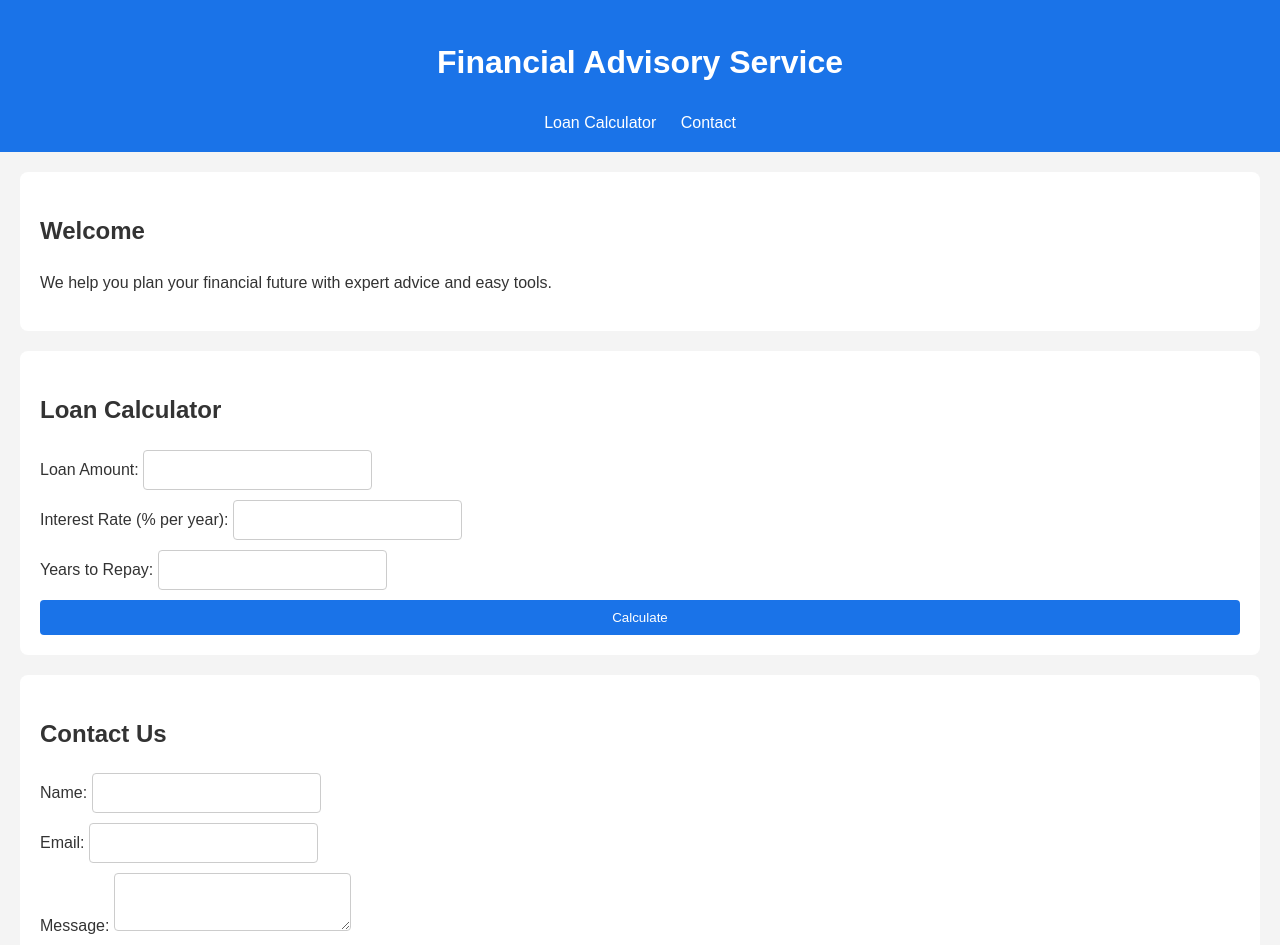
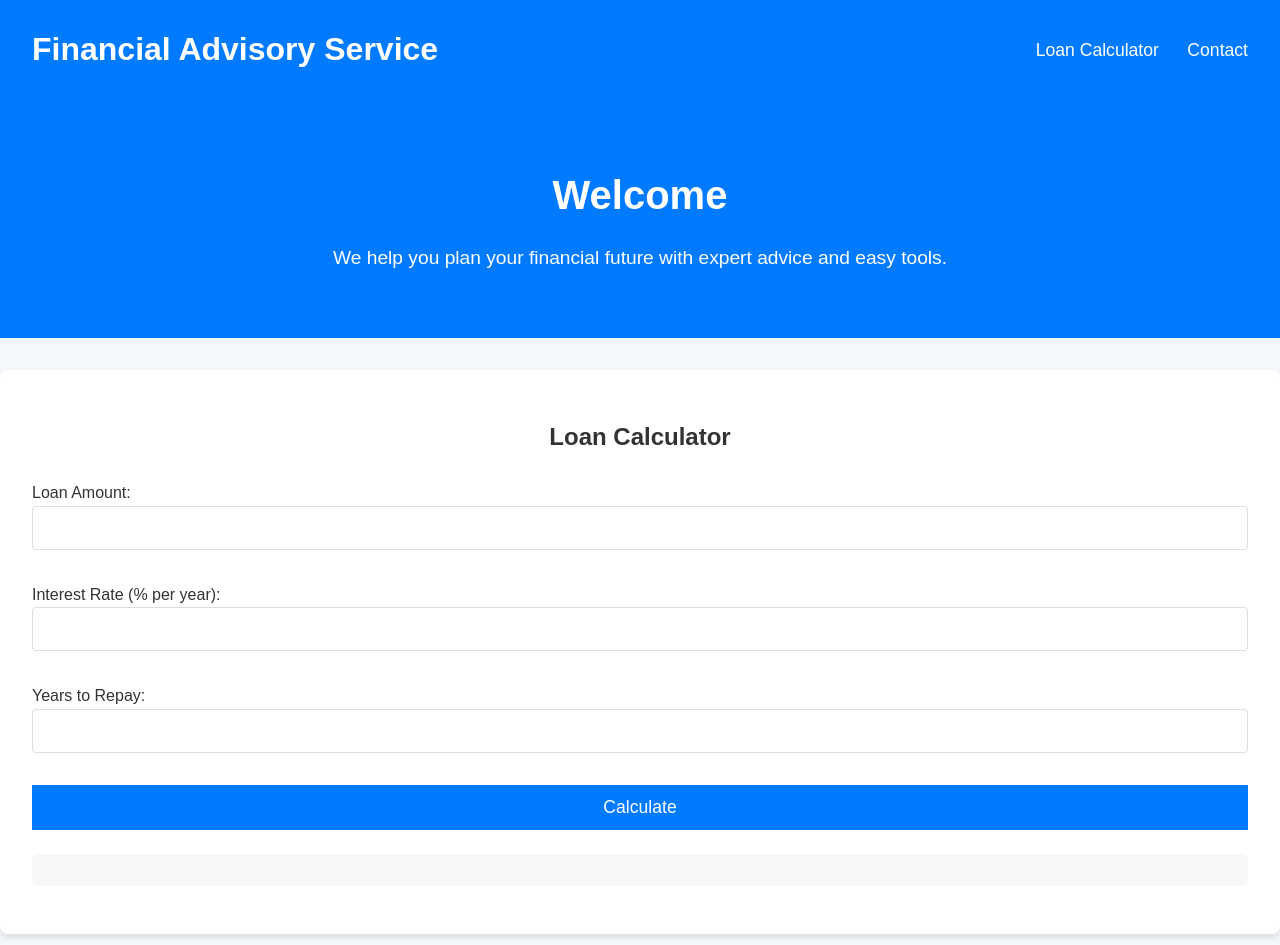
Before and after one commit to kenil2271/Financial-advisory-site, a plain HTML site: page index.html in a window 1280 px wide. Shown: the top 945 px of the page. Drawn offline with nearby package versions, Linux system fonts and the light colour scheme.

Commit message:
Update style.css

```diff
--- a/style.css
+++ b/style.css
@@ -1,61 +1,215 @@
-body {
-    font-family: Arial, sans-serif;
+/* General Reset */
+*,
+*::before,
+*::after {
   margin: 0;
   padding: 0;
+  box-sizing: border-box;
+}
+
+body {
+  font-family: 'Arial', sans-serif;
   line-height: 1.6;
-    background-color: #f4f4f4;
+  background-color: #f4f7fc;
+  color: #333;
+  padding: 0;
+  margin: 0;
+  min-height: 100vh;
+}
+
+/* Global Styles */
+a {
+  text-decoration: none;
+  color: inherit;
+}
+
+h1, h2, h3 {
+  font-family: 'Montserrat', sans-serif;
+  font-weight: 700;
+}
+
+button {
+  padding: 10px 20px;
+  border: none;
+  background-color: #007bff;
+  color: #fff;
+  font-size: 1rem;
+  cursor: pointer;
+  transition: background-color 0.3s ease;
+}
+
+button:hover {
+  background-color: #0056b3;
+}
+
+header {
+  background-color: #007bff;
+  color: white;
+  padding: 1.5rem 2rem;
+  display: flex;
+  justify-content: space-between;
+  align-items: center;
+  box-shadow: 0 4px 6px rgba(0, 0, 0, 0.1);
+}
+
+header h1 {
+  font-size: 2rem;
+}
+
+nav a {
+  margin-left: 1.5rem;
+  color: white;
+  font-size: 1.1rem;
+}
+
+nav a:hover {
+  color: #ffcc00;
+}
+
+/* Responsive Navigation */
+@media (max-width: 768px) {
+  nav {
+    display: none;
+  }
+
+  header h1 {
+    font-size: 1.5rem;
+  }
+}
+
+/* Hero Section */
+.intro {
+  padding: 4rem 2rem;
+  text-align: center;
+  background-color: #007bff;
+  color: white;
+}
+
+.intro h2 {
+  font-size: 2.5rem;
+  margin-bottom: 1rem;
+}
+
+.intro p {
+  font-size: 1.2rem;
+}
+
+/* Loan Calculator Section */
+#calculator {
+  padding: 3rem 2rem;
+  background-color: #fff;
+  box-shadow: 0 4px 6px rgba(0, 0, 0, 0.1);
+  border-radius: 8px;
+  margin: 2rem 0;
+}
+
+#calculator h2 {
+  text-align: center;
+  margin-bottom: 1.5rem;
+}
+
+form {
+  display: grid;
+  gap: 1.5rem;
+}
+
+label {
+  font-size: 1rem;
+  margin-bottom: 0.5rem;
+}
+
+input {
+  width: 100%;
+  padding: 0.75rem;
+  font-size: 1rem;
+  border: 1px solid #ddd;
+  border-radius: 4px;
+}
+
+input:focus {
+  outline: none;
+  border-color: #007bff;
+}
+
+button {
+  align-self: center;
+}
+
+#results {
+  margin-top: 1.5rem;
+  padding: 1rem;
+  background-color: #f7f7f7;
+  border-radius: 5px;
+  font-size: 1.2rem;
   color: #333;
 }
 
-  header {
-    background: #1a73e8;
+/* Contact Form Section */
+#contact {
+  padding: 3rem 2rem;
+  background-color: #f4f7fc;
+}
+
+#contact h2 {
+  text-align: center;
+  margin-bottom: 1.5rem;
+}
+
+form {
+  display: grid;
+  gap: 1.5rem;
+}
+
+input,
+textarea {
+  width: 100%;
+  padding: 0.75rem;
+  font-size: 1rem;
+  border: 1px solid #ddd;
+  border-radius: 4px;
+}
+
+textarea {
+  height: 150px;
+}
+
+button {
+  align-self: center;
+  padding: 12px 25px;
+  font-size: 1.1rem;
+}
+
+/* Footer */
+footer {
+  padding: 1rem 2rem;
+  background-color: #333;
   color: white;
-    padding: 1rem;
   text-align: center;
 }
 
-  nav a {
-    color: white;
-    margin: 0 10px;
-    text-decoration: none;
+footer p {
+  font-size: 1rem;
 }
 
-  section {
-    padding: 20px;
-    background: white;
-    margin: 20px;
-    border-radius: 8px;
+/* AOS (Animate On Scroll) */
+[data-aos] {
+  opacity: 0;
+  transition: opacity 0.5s ease-out;
 }
 
-  form {
-    display: flex;
-    flex-direction: column;
-    gap: 10px;
+[data-aos="fade-up"] {
+  transform: translateY(30px);
 }
 
-  input, textarea {
-    padding: 10px;
-    font-size: 1rem;
-    border: 1px solid #ccc;
-    border-radius: 4px;
+[data-aos="fade-right"] {
+  transform: translateX(-30px);
 }
 
-  button {
-    padding: 10px;
-    background: #1a73e8;
-    color: white;
-    border: none;
-    cursor: pointer;
-    border-radius: 4px;
+[data-aos="fade-left"] {
+  transform: translateX(30px);
 }
 
-  button:hover {
-    background: #155ab6;
+[data-aos].aos-animate {
+  opacity: 1;
+  transform: translateY(0) translateX(0);
 }
-
-  footer {
-    background: #222;
-    color: #ccc;
-    text-align: center;
-    padding: 10px;
-  }
```
Lines whose indentation alone changed are shown as unchanged.
